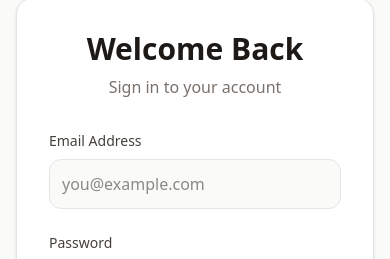
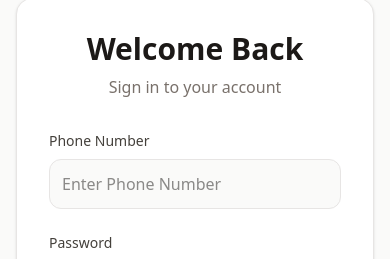
Before and after one commit to barackj370-pixel/csrgkenya, a React (Vite) app: page /login in a window 390 px wide. Shown: the part 174-433 px from the top of the page. Built offline with nearby package versions, Linux system fonts and the light colour scheme; no server answers; the database is empty.

Commit message:
Change login method from email to phone number

```diff
--- a/src/pages/Login.tsx
+++ b/src/pages/Login.tsx
@@ -5,7 +5,7 @@ import { motion } from 'framer-motion';
 import { supabase } from '../lib/supabase';
 
 export default function Login() {
-  const [email, setEmail] = useState('');
+  const [phone, setPhone] = useState('');
   const [password, setPassword] = useState('');
   const [error, setError] = useState('');
   const [loading, setLoading] = useState(false);
@@ -30,7 +30,7 @@ export default function Login() {
       const { data: user, error } = await supabase
         .from('User')
         .select('*')
-        .eq('email', email)
+        .eq('phone', phone)
         .eq('password', hashedPassword)
         .single();
 
@@ -39,7 +39,7 @@ export default function Login() {
       }
 
       const token = 'mock-jwt-token-' + user.id;
-      login(token, { id: user.id, name: user.name, email: user.email, role: user.role, wardId: user.wardId });
+      login(token, { id: user.id, name: user.name, phone: user.phone, role: user.role, wardId: user.wardId });
 
       if (user.role === 'ADMIN') {
         navigate('/admin');
@@ -75,14 +75,14 @@ export default function Login() {
 
         <form onSubmit={handleSubmit} className="space-y-6">
           <div>
-            <label className="block text-sm font-medium text-stone-700 mb-2">Email Address</label>
+            <label className="block text-sm font-medium text-stone-700 mb-2">Phone Number</label>
             <input
-              type="email"
+              type="tel"
               required
-              value={email}
-              onChange={(e) => setEmail(e.target.value)}
+              value={phone}
+              onChange={(e) => setPhone(e.target.value)}
               className="w-full bg-stone-50 border border-stone-200 rounded-xl p-3 focus:ring-2 focus:ring-stone-900 focus:border-transparent outline-none"
-              placeholder="you@example.com"
+              placeholder="Enter Phone Number"
             />
           </div>
 
```
